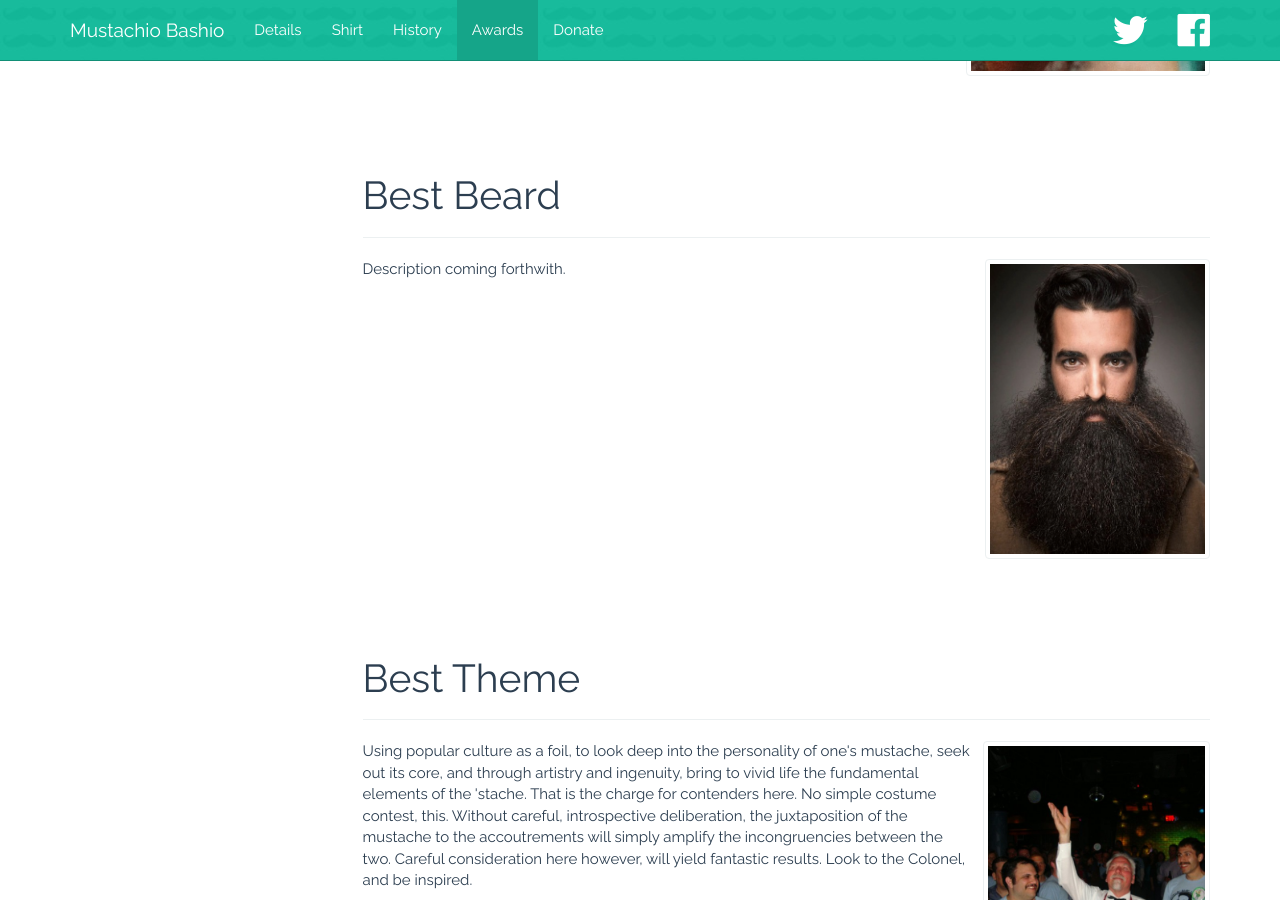
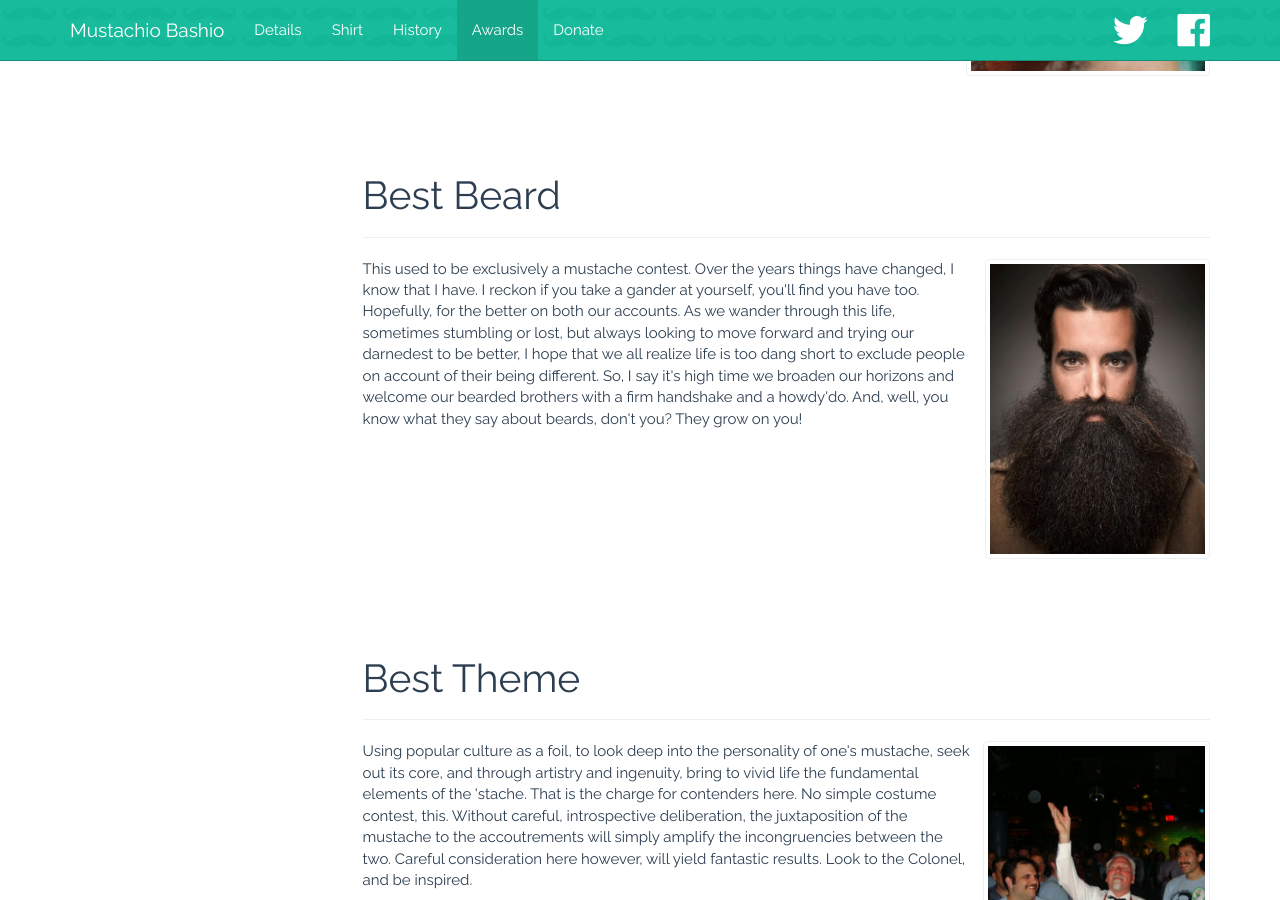
Before and after one commit to MustachioBashio/mustachiobashio.github.io, a Jekyll site: the page built from awards.html, in a window 1280 px wide and 900 px high, scrolled down 926 px. Built offline with Jekyll 4.4.1, drawn with Linux system fonts in a browser that asks for light colours; nearby versions of some CDN libraries.

Commit message:
Update awards.html

```diff
--- a/awards.html
+++ b/awards.html
@@ -70,7 +70,7 @@ order: 4
       <h1 id="2">Best Beard</h1>
       </div>
       <img src="{{ site.baseurl }}/images/awards/best-beard.png" alt="Best Beard" class="pull-right award-image thumbnail"/>
-      <p>Description coming forthwith.</p>
+      <p>This used to be exclusively a mustache contest. Over the years things have changed, I know that I have. I reckon if you take a gander at yourself, you'll find you have too. Hopefully, for the better on both our accounts. As we wander through this life, sometimes stumbling or lost, but always looking to move forward and trying our darnedest to be better, I hope that we all realize life is too dang short to exclude people on account of their being different. So, I say it's high time we broaden our horizons and welcome our bearded brothers with a firm handshake and a howdy'do. And, well, you know what they say about beards, don't you? They grow on you!</p>
     </div>
     <div class="clearfix"></div>
     <div class="bs-docs-section">
```
